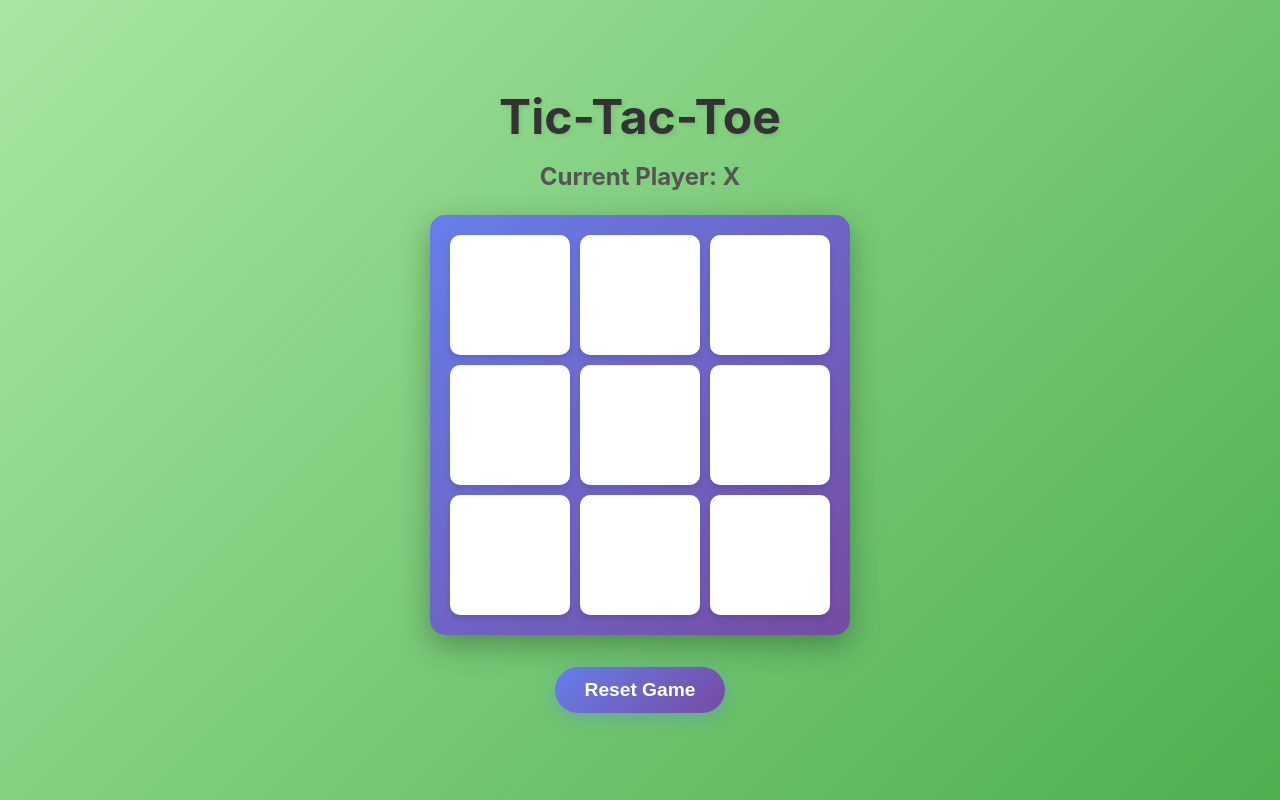
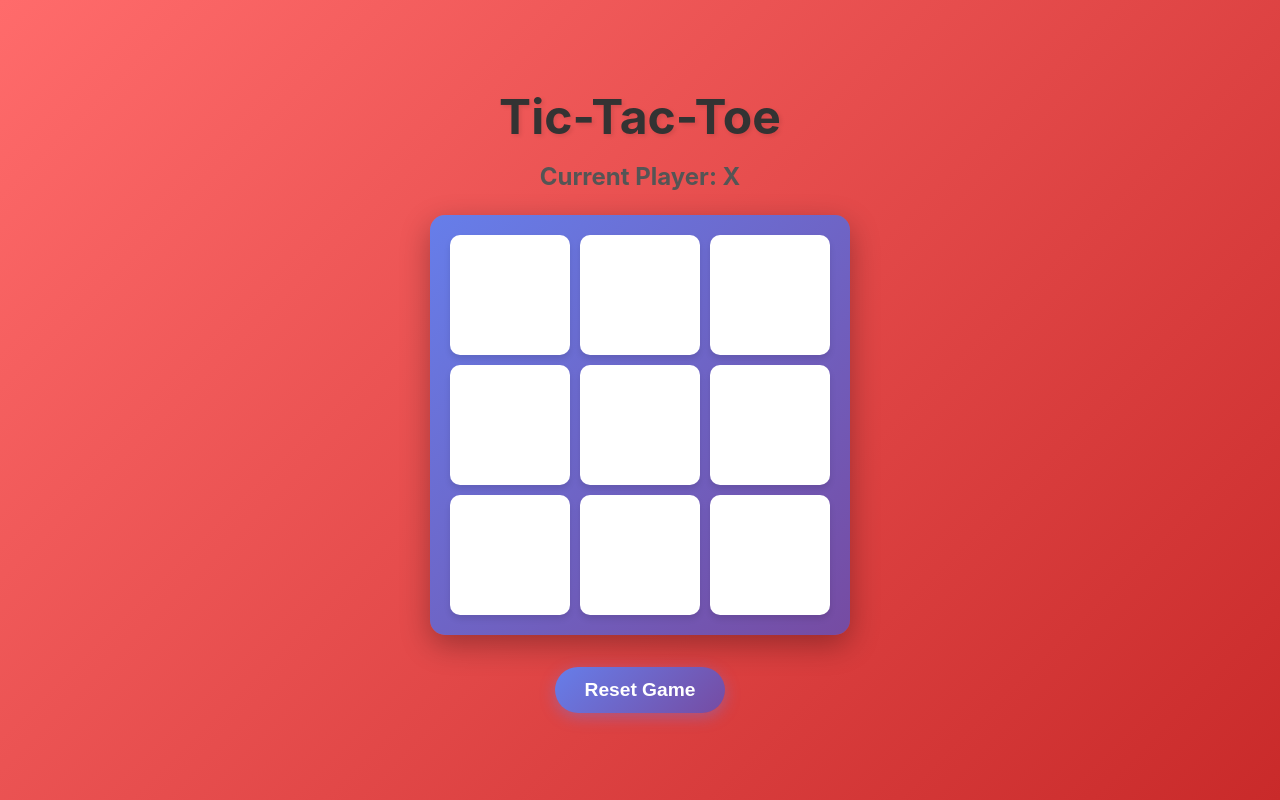
Before and after one commit to dmitrykobenyak/tic-tak-toe, a React (Vite) app: page / in a window 1280 px wide. Built offline with nearby package versions, Linux system fonts and the light colour scheme.

Commit message:
Change background color to red

```diff
--- a/src/index.css
+++ b/src/index.css
@@ -10,7 +10,7 @@ body {
     sans-serif;
   -webkit-font-smoothing: antialiased;
   -moz-osx-font-smoothing: grayscale;
-  background: linear-gradient(135deg, #a8e6a1 0%, #4caf50 100%);
+  background: linear-gradient(135deg, #ff6b6b 0%, #c92a2a 100%);
   min-height: 100vh;
 }
 
```
